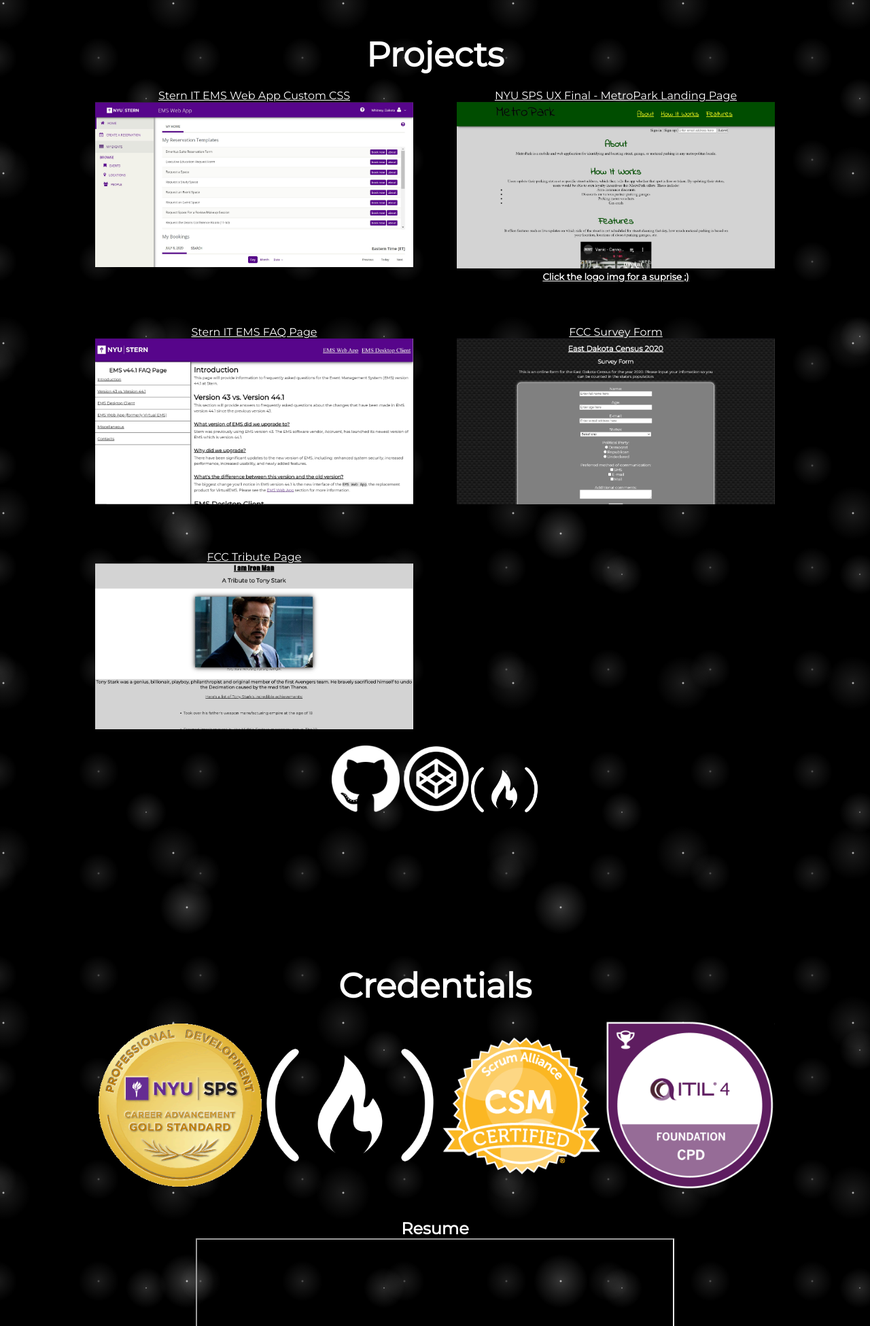
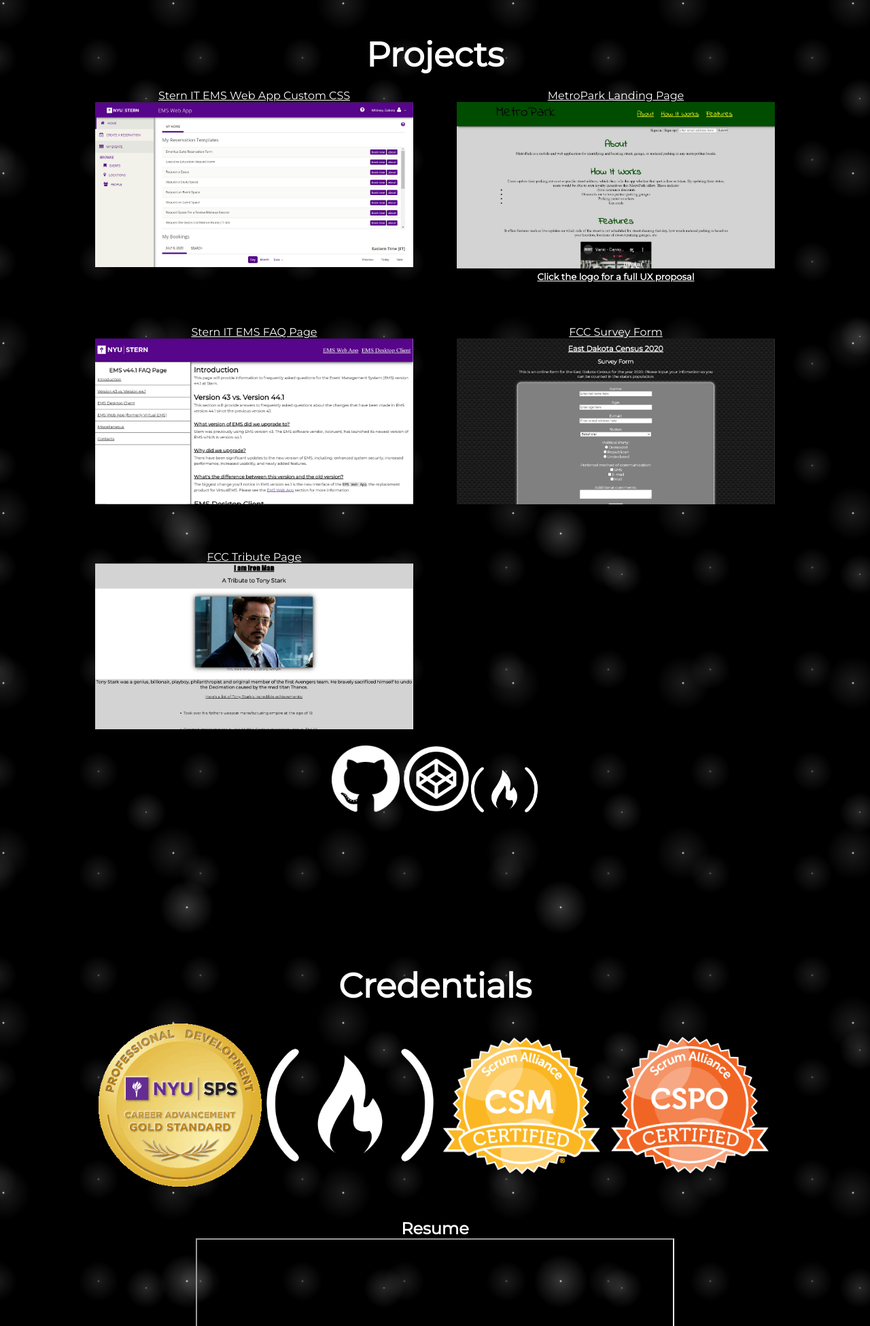
Before and after one commit to dakota-whitney/portfolio-v1, a website: page app/index.html in a window 1280 px wide. Shown: the part 1140-3091 px from the top of the page at 68% size. Drawn offline with Linux system fonts and the light colour scheme; grey boxes are pictures that could not be loaded.

Commit message:
UX tile & CSPO

```diff
--- a/app/index.html
+++ b/app/index.html
@@ -55,12 +55,12 @@
             class="project-tile"
             href="https://codepen.io/dakota-whitney/full/XWXEXLW"
             target="_blank"
-            >NYU SPS UX Final - MetroPark Landing Page<img
+            >MetroPark Landing Page<img
               class="project-img"
               src="img/metropark.JPG"
               alt="MetroPark Landing Page"
             />
-            <h5>Click the logo img for a suprise ;)</h5></a
+            <h5>Click the logo for a full UX proposal</h5></a
           >
           <a
             class="project-tile"
@@ -141,12 +141,12 @@
           /></a>
           <a
             class="credential"
-            href="https://drive.google.com/file/d/1F1OhhGst4Ugl3QA4Ynl66ya6IEoz0Dxj/view?usp=sharing"
+            href="https://bcert.me/bc/html/show-badge.html?b=tfoipcgz"
             target="_blank"
             ><img
               class="credential-img"
-              src="img/axelos_itil4_foundations.png"
-              alt="ITIL4 Badge"
+              src="img/seal-cspo.png"
+              alt="CSPO badge"
           /></a>
         </div>
         <br /><br />
```
Also changed, not shown: app/img/seal-cspo.png (added).
